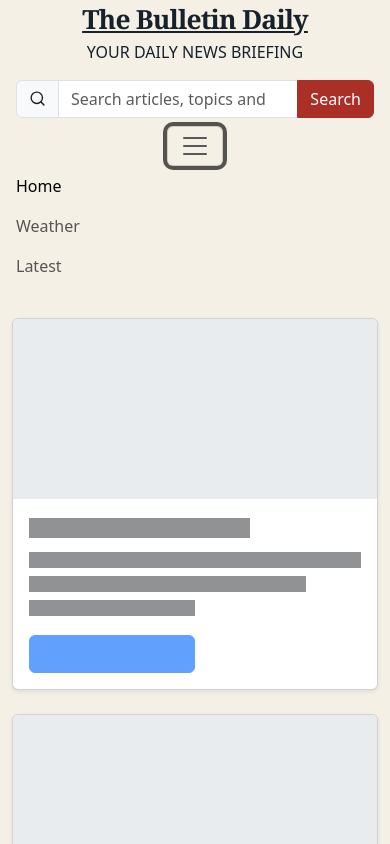
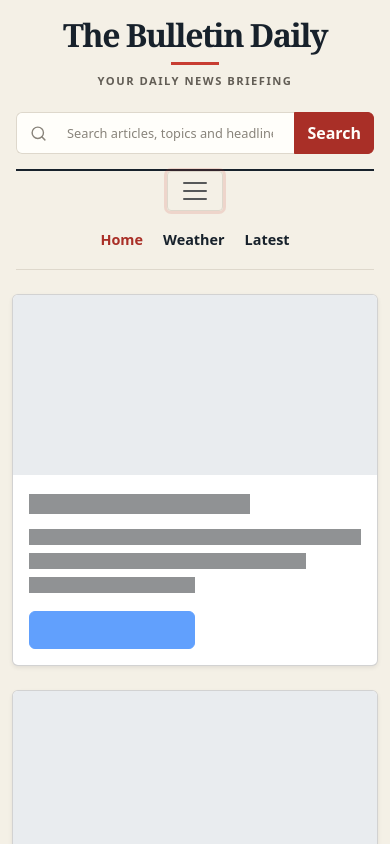
Before and after one commit to atharvashirodkar/bulletin-news-daily-app, a website: page index.html in a window 390 px wide. Both pictures are taken after a click on the button "Toggle navigation". Shown: the top 844 px of the page. Drawn offline with nearby package versions, Linux system fonts and the light colour scheme; no server answers.

Commit message:
style: implement layout design and enhance responsive styles for better layout

```diff
--- a/style.css
+++ b/style.css
@@ -1,8 +1,12 @@
+/* =========================================
+   1. DESIGN TOKENS
+========================================= */
+
 :root {
     /* Primary newspaper palette */
     --news-paper: #F4F0E6;
     --news-ink: #17212B;
-    --news-white: #FFFFFF;
+    --news-white: #FFFEFA;
 
     /* Press Red family */
     --press-50: #FBE9E6;
@@ -13,126 +17,232 @@
     --press-500: #A92F27;
     --press-600: #81251F;
 
-    /* Semantic assignments */
+    /* Semantic accent colors */
     --accent-primary: var(--press-400);
     --accent-hover: var(--press-500);
     --accent-active: var(--press-600);
-
     --accent-soft-bg: var(--press-50);
     --accent-soft-text: var(--press-500);
     --accent-border: var(--press-100);
+
+    /* Neutral colors */
+    --news-border: #DED8CC;
+    --news-muted: #625D55;
+    --news-placeholder: #89847B;
 }
 
-/* Main page background */
+
+/* =========================================
+   2. GLOBAL STYLES
+========================================= */
+
 body {
     background-color: var(--news-paper);
     color: var(--news-ink);
 }
 
-/* Navbar */
-.news-navbar {
+
+/* =========================================
+   3. NEWSPAPER HEADER
+========================================= */
+
+.news-header {
     background-color: var(--news-paper);
-    border-bottom: 2px solid var(--news-ink);
-    padding: 14px 0;
+    color: var(--news-ink);
 }
 
-/* Newspaper branding */
+
+/* =========================================
+   4. MASTHEAD / BRAND
+========================================= */
+
+.news-masthead {
+    padding: 20px 0 12px;
+}
+
 .news-brand {
+    display: inline-block;
     color: var(--news-ink);
-    font-family: Georgia, serif;
-    font-size: 1.65rem;
+    font-family: Georgia, "Times New Roman", serif;
+    font-size: clamp(2rem, 4vw, 3rem);
     font-weight: 800;
-    letter-spacing: -0.8px;
+    letter-spacing: -1.5px;
+    line-height: 1.2;
+    text-decoration: none;
 }
 
 .news-brand:hover {
-    color: var(--news-red);
+    color: var(--news-ink);
 }
 
-.news-brand span {
-    color: var(--news-red);
+.news-brand-accent {
+    width: 48px;
+    height: 3px;
+    background-color: var(--press-400);
+    margin: 8px auto;
 }
 
-/* Navigation links */
-.news-navbar .nav-link {
-    color: var(--news-ink);
+.news-tagline {
+    color: var(--news-muted);
+    font-size: 0.7rem;
     font-weight: 600;
-    margin: 0 8px;
-    transition: color 0.2s ease;
+    letter-spacing: 1.5px;
+    margin: 0;
 }
 
 
-/* Search input */
-.news-search .form-control {
-    background-color: #FFFFFF;
-    border: 1px solid #D6D0C4;
-    color: var(--news-ink);
-    border-radius: 5px;
-    min-width: 200px;
+/* =========================================
+   5. SEARCH BAR
+========================================= */
+
+.news-search-row {
+    padding: 10px 0 18px;
 }
 
-.news-search .form-control:focus {
-    border-color: var(--news-red);
-    box-shadow: 0 0 0 0.2rem rgba(200, 61, 50, 0.15);
+.news-search-form {
+    width: 75%;
+    /* max-width: 680px; */
+    margin: 0 auto;
 }
 
-/* Live News badge */
-.live-badge {
-    background: var(--press-50);
-    color: var(--press-500);
-    border: 1px solid var(--press-100);
-    font-size: 0.7rem;
-    font-weight: 800;
-    letter-spacing: 0.8px;
-    padding: 5px 10px;
-    border-radius: 4px;
+.news-search-form .input-group {
+    border-radius: 5px;
+    overflow: hidden;
+    transition: box-shadow 0.2s ease;
 }
 
-/* Search button */
+.news-search-icon {
+    background-color: var(--news-white);
+    border: 1px solid var(--news-border);
+    border-right: none;
+    color: var(--news-placeholder);
+    padding: 0 13px;
+}
+
+.news-search-form .form-control {
+    min-width: 0;
+    background-color: var(--news-white);
+    border: 1px solid var(--news-border);
+    border-left: none;
+    border-radius: 0;
+    color: var(--news-ink);
+    padding: 10px 8px;
+    font-size: 0.9rem;
+    box-shadow: none;
+}
+
+.news-search-form .form-control::placeholder {
+    color: var(--news-placeholder);
+}
+
+.news-search-form .form-control:focus {
+    border-color: var(--press-400);
+    box-shadow: none;
+}
+
+.news-search-form:focus-within {
+    box-shadow: 0 0 0 3px rgba(200, 61, 50, 0.12);
+}
+
 .news-search-btn {
-    background: var(--press-500);
+    background-color: var(--press-500);
     border: 1px solid var(--press-500);
     color: var(--news-white);
+    padding: 8px 20px;
+    font-weight: 600;
+    transition: background-color 0.2s ease;
 }
 
 .news-search-btn:hover {
-    background: var(--press-600);
+    background-color: var(--press-600);
     border-color: var(--press-600);
     color: var(--news-white);
 }
 
-/* Active navigation */
-.news-navbar .nav-link.active {
-    color: var(--press-400);
+
+/* =========================================
+   6. NAVIGATION
+========================================= */
+
+.news-navigation {
+    padding: 0;
+    border-top: 2px solid var(--news-ink);
+    border-bottom: 1px solid var(--news-border);
+}
+
+.news-nav-links {
+    display: flex;
+    flex-direction: row;
+    flex-grow: 1;
+    justify-content: center;
+    gap: 64px;
+}
+
+.news-nav-links .nav-link {
+    position: relative;
+    color: var(--news-ink);
+    font-size: 0.9rem;
+    font-weight: 600;
+    padding: 13px 4px;
+    transition: color 0.2s ease;
+}
+
+.news-nav-links .nav-link:hover {
+    color: var(--press-500);
+}
+
+.news-nav-links .nav-link.active {
+    color: var(--press-500);
     font-weight: 700;
 }
 
-/* Subtle hover */
-.news-navbar .nav-link:hover {
-    color: var(--press-500);
-}
-
-/* Breaking news */
-.breaking-news {
-    color: var(--press-500);
-    border-left: 3px solid var(--press-400);
-    background: var(--press-50);
-}
-
-* Mobile toggler */
-.news-navbar .navbar-toggler {
-    border-color: var(--news-ink);
-}
-
-.news-navbar .navbar-toggler:focus {
-    box-shadow: 0 0 0 0.2rem rgba(200, 61, 50, 0.2);
+.news-nav-links .nav-link.active::after {
+    content: "";
+    position: absolute;
+    bottom: 5px;
+    left: 4px;
+    right: 4px;
+    height: 2px;
+    background-color: var(--press-400);
 }
 
 
+/* =========================================
+   7. LIVE NEWS BADGE
+========================================= */
+
+.live-badge {
+    display: inline-block;
+    background-color: var(--press-50);
+    color: var(--press-500);
+    border: 1px solid var(--press-100);
+    border-radius: 4px;
+    padding: 5px 10px;
+    font-size: 0.7rem;
+    font-weight: 800;
+    letter-spacing: 0.8px;
+}
+
+
+/* =========================================
+   8. BREAKING NEWS
+========================================= */
+
+.breaking-news {
+    color: var(--press-500);
+    background-color: var(--press-50);
+    border-left: 3px solid var(--press-400);
+}
+
+
+/* =========================================
+   9. CONTENT SKELETON
+========================================= */
+
 /* Skeleton card */
 .news-skeleton-card {
-    background-color: #FFFEFA;
-    border: 1px solid #DED8CC;
+    background-color: var(--news-white);
+    border: 1px solid var(--news-border);
     border-radius: 8px;
     overflow: hidden;
 }
@@ -144,10 +254,11 @@ body {
     background-color: #E8E2D7;
 }
 
-/* Common skeleton placeholders */
+/* Common placeholders */
 .news-skeleton-card .placeholder {
     border-radius: 4px;
     background-color: #DCD5C9;
+    animation: news-skeleton-pulse 1.8s ease-in-out infinite;
 }
 
 /* Category placeholder */
@@ -161,20 +272,18 @@ body {
     height: 13px;
 }
 
-/* CTA placeholder */
+/* Button placeholder */
 .news-skeleton-button {
     height: 34px;
     border-radius: 5px;
     background-color: var(--press-100) !important;
 }
 
-/* Smooth loading animation */
-.news-skeleton-card .placeholder {
-    animation: news-skeleton-pulse 1.8s ease-in-out infinite;
-}
+/* Skeleton animation */
+@keyframes news-skeleton-pulse {
 
-@keyframes news-skeleton-pulse {
-    0%, 100% {
+    0%,
+    100% {
         opacity: 0.55;
     }
 
@@ -182,3 +291,80 @@ body {
         opacity: 1;
     }
 }
+
+
+/* =========================================
+   10. MOBILE NAVIGATION TOGGLER
+========================================= */
+
+.news-navigation .navbar-toggler {
+    border: 1px solid var(--news-border);
+    border-radius: 4px;
+}
+
+.news-navigation .navbar-toggler:focus {
+    box-shadow: 0 0 0 3px rgba(200, 61, 50, 0.15);
+}
+
+
+/* =========================================
+   11. RESPONSIVE DESIGN
+========================================= */
+
+/* Tablets */
+@media (max-width: 991.98px) {
+
+    .news-search-form {
+        width: 75%;
+    }
+
+    .news-nav-links {
+        gap: 20px;
+    }
+}
+
+/* Mobile navigation */
+@media (max-width: 767.98px) {
+
+    .news-nav-links {
+        gap: 0;
+        text-align: center;
+        padding: 8px 0;
+    }
+
+    .news-nav-links .nav-link {
+        padding: 10px;
+    }
+
+    .news-nav-links .nav-link.active::after {
+        display: none;
+    }
+}
+
+/* Small mobile screens */
+@media (max-width: 575.98px) {
+
+    .news-masthead {
+        padding-top: 16px;
+    }
+
+    .news-brand {
+        font-size: 2rem;
+    }
+
+    .news-search-row {
+        padding: 10px 0 15px;
+    }
+
+    .news-search-form {
+        width: 100%;
+    }
+
+    .news-search-form .form-control {
+        font-size: 0.8rem;
+    }
+
+    .news-search-btn {
+        padding: 8px 12px;
+    }
+}
```
